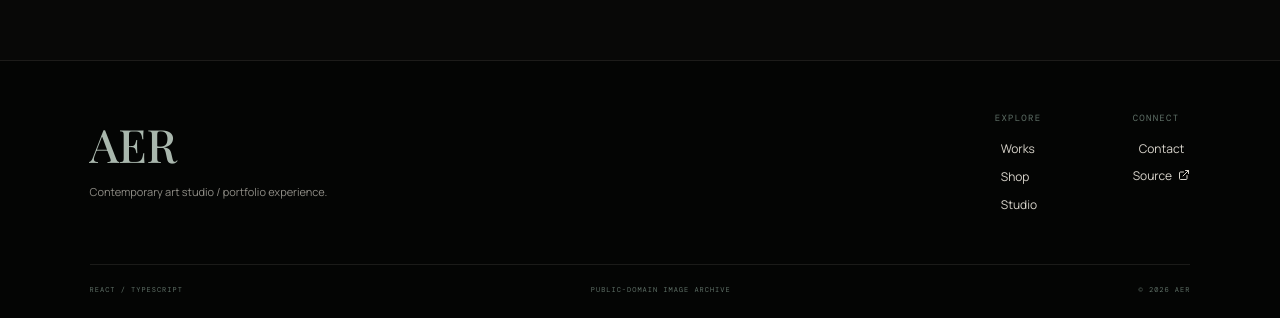
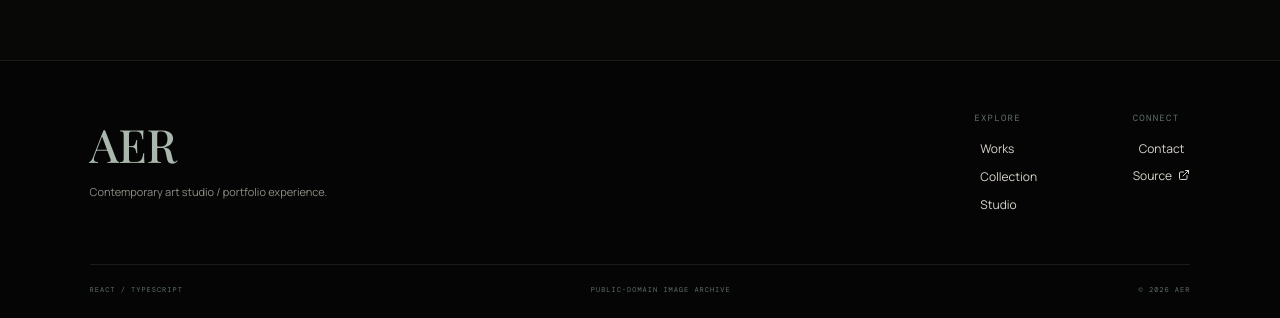
Before and after one commit to b-1-o/art, a React (Vite) app: page / in a window 1280 px wide. Shown: the part 6245-6563 px from the top of the page. Built offline with nearby package versions, Linux system fonts and the light colour scheme; a web font is replaced by a local one.

Commit message:
content: make footer and archive language consistent

```diff
--- a/src/App.tsx
+++ b/src/App.tsx
@@ -172,7 +172,7 @@ function WorkDetail({ artwork, onBack, add }: { artwork: Artwork; onBack: () =>
 
 function Shop({ onNavigate, add }: { onNavigate: (p: string) => void; add: (a: Artwork) => void }) {
   const items = artworks.filter((a) => a.status !== 'Sold')
-  return <div className="page-wrap"><Intro eyebrow="02 / SHOP" title={<>Originals.<br /><em>Limited editions.</em></>} body="A small release of studio works. Acquisition begins with an inquiry so every piece can be packed, framed and shipped correctly." /><section className="section-tight shop-grid">{items.map((a) => <article className="shop-card" key={a.id}><Image artwork={a} /><div className="shop-card-body"><div><p>{a.category} / {a.year}</p><h3>{a.title}</h3><span>{a.medium}</span></div><div className="shop-card-bottom"><strong>{a.status === 'Edition' ? 'From $' : '$'}{a.price.toLocaleString()}</strong><div><button className="small-button" onClick={() => onNavigate('/works/' + a.id)}>Details</button><button className="dark-button small-dark" onClick={() => add(a)}>Add <Plus size={14} /></button></div></div></div></article>)}</section><section className="section shipping-note"><div><p className="eyebrow">STUDIO COMMERCE</p><h2>Human-first,<br /><em>not checkout-first.</em></h2></div><div className="shipping-grid">{[['01', 'Inquiry', 'Tell the studio which work you’re interested in and where it needs to go.'], ['02', 'Confirmation', 'You’ll receive availability, shipping and framing details before any payment.'], ['03', 'Delivery', 'Every original is packed individually and leaves with its studio documentation.']].map(([n, t, d]) => <div key={n}><span>{n}</span><h3>{t}</h3><p>{d}</p></div>)}</div></section></div>
+  return <div className="page-wrap"><Intro eyebrow="02 / ARCHIVE" title={<>Originals.<br /><em>Limited editions.</em></>} body="A small release of studio works. Acquisition begins with an inquiry so every piece can be packed, framed and shipped correctly." /><section className="section-tight shop-grid">{items.map((a) => <article className="shop-card" key={a.id}><Image artwork={a} /><div className="shop-card-body"><div><p>{a.category} / {a.year}</p><h3>{a.title}</h3><span>{a.medium}</span></div><div className="shop-card-bottom"><strong>{a.status === 'Edition' ? 'From $' : '$'}{a.price.toLocaleString()}</strong><div><button className="small-button" onClick={() => onNavigate('/works/' + a.id)}>Details</button><button className="dark-button small-dark" onClick={() => add(a)}>Add <Plus size={14} /></button></div></div></div></article>)}</section><section className="section shipping-note"><div><p className="eyebrow">STUDIO COMMERCE</p><h2>Human-first,<br /><em>not checkout-first.</em></h2></div><div className="shipping-grid">{[['01', 'Inquiry', 'Tell the studio which work you’re interested in and where it needs to go.'], ['02', 'Confirmation', 'You’ll receive availability, shipping and framing details before any payment.'], ['03', 'Delivery', 'Every original is packed individually and leaves with its studio documentation.']].map(([n, t, d]) => <div key={n}><span>{n}</span><h3>{t}</h3><p>{d}</p></div>)}</div></section></div>
 }
 
 function Learn({ onNavigate }: { onNavigate: (p: string) => void }) {
@@ -203,5 +203,5 @@ function BagDrawer({ bag, onClose, onRemove, onCheckout }: { bag: string[]; onCl
 function NotFound({ onNavigate }: { onNavigate: (p: string) => void }) { return <div className="page-wrap not-found"><span>404</span><h1>This room<br /><em>doesn’t exist.</em></h1><button className="dark-button" onClick={() => onNavigate('/')}>Return to index <ArrowLeft size={15} /></button></div> }
 
 function Footer() {
-  return <footer className="site-footer"><div><span className="footer-mark">AER</span><p>Contemporary art studio / portfolio experience.</p></div><div className="footer-links"><div><span>EXPLORE</span><button onClick={() => go('/works')}>Works</button><button onClick={() => go('/shop')}>Shop</button><button onClick={() => go('/studio')}>Studio</button></div><div><span>CONNECT</span><button onClick={() => go('/contact')}>Contact</button><a href="https://github.com/b-1-o/art" target="_blank" rel="noreferrer">Source <ExternalLink size={12} /></a></div></div><div className="footer-bottom"><span>REACT / TYPESCRIPT</span><span>PUBLIC-DOMAIN IMAGE ARCHIVE</span><span>© 2026 AER</span></div></footer>
+  return <footer className="site-footer"><div><span className="footer-mark">AER</span><p>Contemporary art studio / portfolio experience.</p></div><div className="footer-links"><div><span>EXPLORE</span><button onClick={() => go('/works')}>Works</button><button onClick={() => go('/works')}>Collection</button><button onClick={() => go('/studio')}>Studio</button></div><div><span>CONNECT</span><button onClick={() => go('/contact')}>Contact</button><a href="https://github.com/b-1-o/art" target="_blank" rel="noreferrer">Source <ExternalLink size={12} /></a></div></div><div className="footer-bottom"><span>REACT / TYPESCRIPT</span><span>PUBLIC-DOMAIN IMAGE ARCHIVE</span><span>© 2026 AER</span></div></footer>
 }
```
